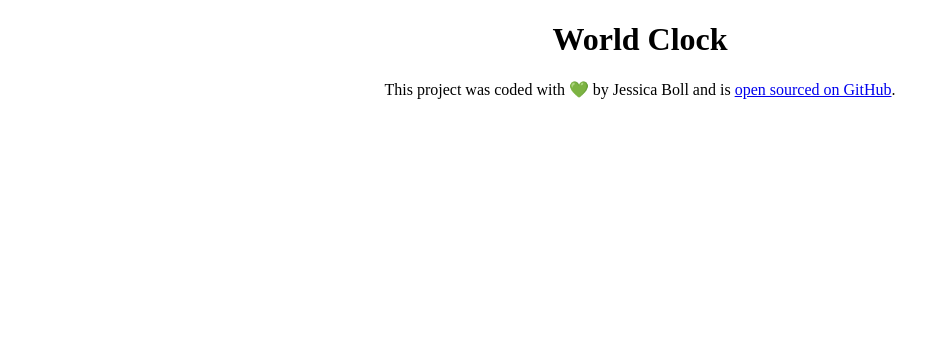
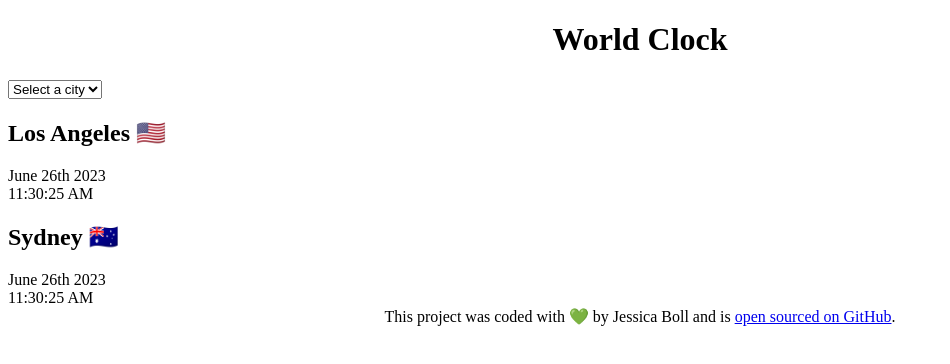
Before and after one commit to ItsmeJessMarie/world-clock, a plain HTML site: page index.html in a window 1280 px wide. Shown: the whole page, without its empty margins (0-950 px from the left). Drawn offline with Linux system fonts and the light colour scheme.

Commit message:
Added the basic HTML

```diff
--- a/index.html
+++ b/index.html
@@ -7,7 +7,27 @@
     <title>🌎 World Clock ⏰</title>
   </head>
   <body>
-    <h1>World Clock</h1>
+    <div class="container">
+      <h1>World Clock</h1>
+
+      <select>
+        <option value="">Select a city</option>
+        <option value="">London</option>
+        <option value="">New York</option>
+        <option value="">Auckland</option>
+      </select>
+
+      <div class="city">
+        <h2>Los Angeles 🇺🇸</h2>
+        <div class="date">June 26th 2023</div>
+        <div class="time">11:30:25 AM</div>
+      </div>
+      <div class="city">
+        <h2>Sydney 🇦🇺</h2>
+        <div class="date">June 26th 2023</div>
+        <div class="time">11:30:25 AM</div>
+      </div>
+    </div>
     <footer>
       This project was coded with 💚 by Jessica Boll and is
       <a href="https://github.com/ItsmeJessMarie/world-clock" target="_blank"
```
